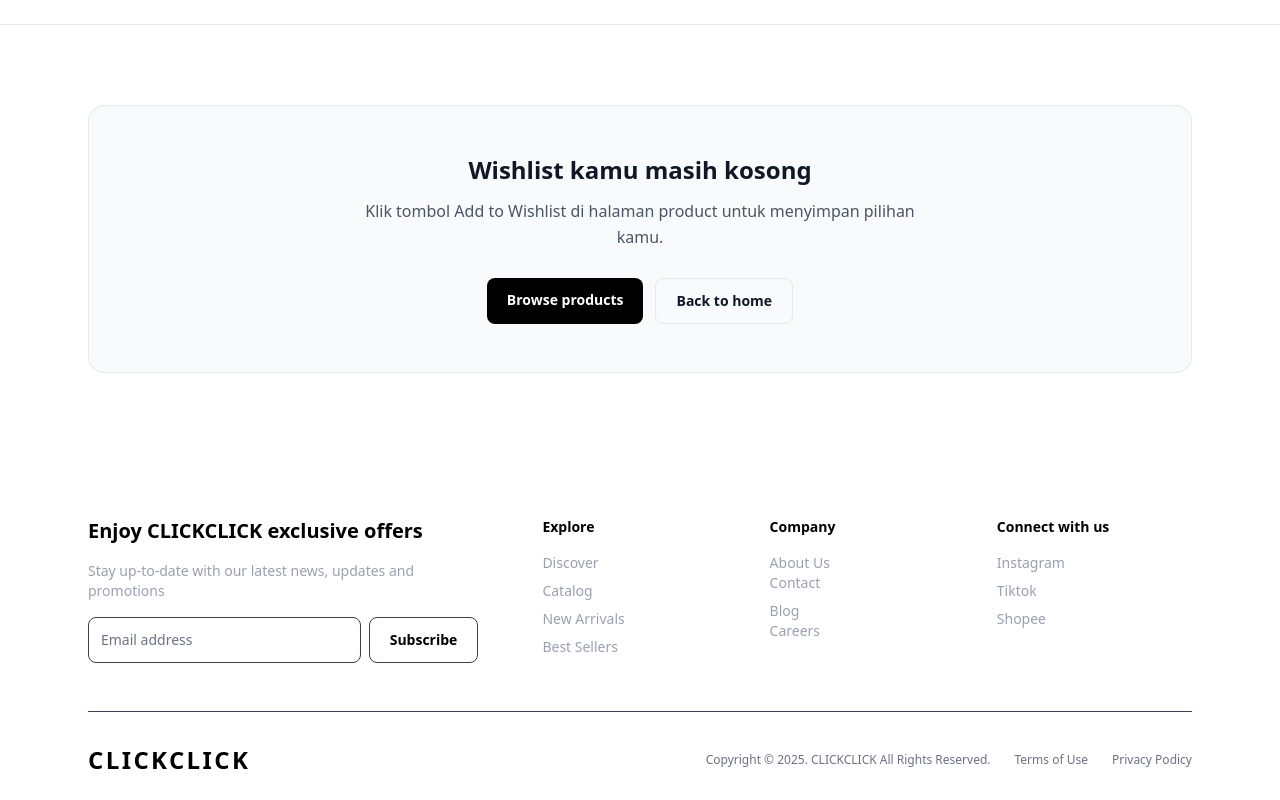
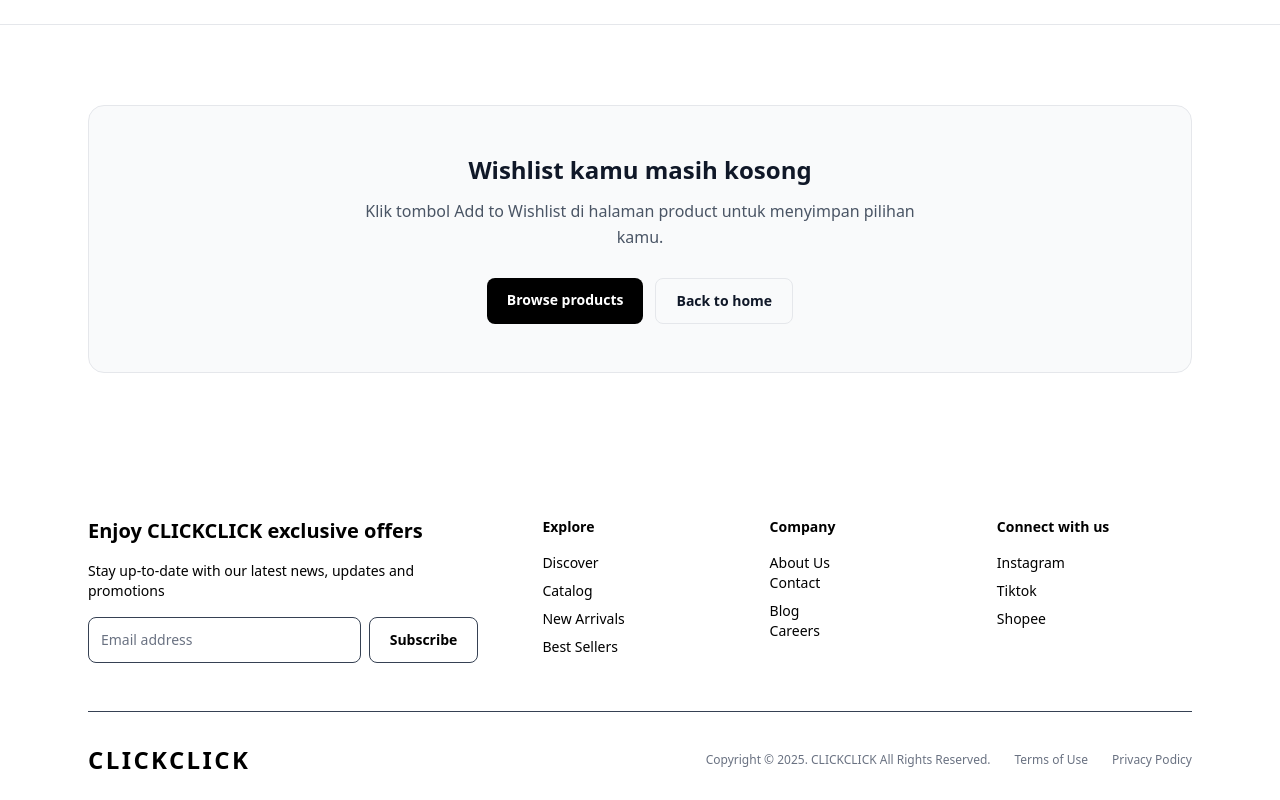
Before and after one commit to chiesazn-coder/clickclicknew, a React (Vite) app: page /wishlist in a window 1280 px wide. Shown: the part 376-1176 px from the top of the page. Built offline with nearby package versions, Linux system fonts and the light colour scheme.

Commit message:
navbar hover color

```diff
--- a/src/components/Footer.jsx
+++ b/src/components/Footer.jsx
@@ -13,7 +13,7 @@ const Footer = () => {
                         <h3 className="text-xl font-bold mb-4">
                             Enjoy CLICKCLICK exclusive offers
                         </h3>
-                        <p className="text-sm text-gray-400 mb-4">
+                        <p className="text-sm text-black mb-4">
                             Stay up-to-date with our latest news, updates and promotions
                         </p>
                         <form className="flex space-x-2">
@@ -34,35 +34,35 @@ const Footer = () => {
                     {/* Kolom 2: Explore */}
                     <div>
                         <h4 className="font-semibold mb-4 text-sm">Explore</h4>
-                        <ul className="space-y-2 text-sm text-gray-400">
+                        <ul className="space-y-2 text-sm text-black">
                             <li>
-                                <a href="#all-products" className="hover:text-white transition">
+                                <a href="#all-products" className="hover:text-pink-500 transition">
                                     Discover
                                 </a>
                             </li>
                             <li>
-                                <Link to="/catalog" className="hover:text-white transition">
+                                <Link to="/catalog" className="hover:text-pink-500 transition">
                                     Catalog
                                 </Link>
                             </li>
-                            <li><a href="#" className="hover:text-white transition">New Arrivals</a></li>
-                            <li><a href="#" className="hover:text-white transition">Best Sellers</a></li>
+                            <li><a href="#" className="hover:text-pink-500 transition">New Arrivals</a></li>
+                            <li><a href="#" className="hover:text-pink-500 transition">Best Sellers</a></li>
                         </ul>
                     </div>
 
                     {/* Kolom 3: Marketplace/Company */}
                     <div>
                         <h4 className="font-semibold mb-4 text-sm">Company</h4>
-                        <ul className="space-y-2 text-sm text-gray-400">
-                            <Link to="/about" className="hover:text-white transition">About Us</Link>
+                        <ul className="space-y-2 text-sm text-black">
+                            <Link to="/about" className="hover:text-pink-500 transition">About Us</Link>
                             <li>
-                                <Link to="/contact" className="hover:text-white transition">
+                                <Link to="/contact" className="hover:text-pink-500 transition">
                                     Contact
                                 </Link>
                             </li>
-                            <Link to="/blog" className="hover:text-white transition">Blog</Link>
+                            <Link to="/blog" className="hover:text-pink-500 transition">Blog</Link>
                             <li>
-                                <Link to="/careers" className="hover:text-white transition">
+                                <Link to="/careers" className="hover:text-pink-500 transition">
                                     Careers
                                 </Link>
                             </li>
@@ -72,10 +72,10 @@ const Footer = () => {
                     {/* Kolom 4: Connect with us */}
                     <div>
                         <h4 className="font-semibold mb-4 text-sm">Connect with us</h4>
-                        <ul className="space-y-2 text-sm text-gray-400">
-                            <li><a href="https://www.instagram.com/clickclickofficial.id/" className="hover:text-white transition">Instagram</a></li>
-                            <li><a href="https://www.tiktok.com/@clickclickmall?_r=1&_t=ZS-92Txsmk9ROj" className="hover:text-white transition">Tiktok</a></li>
-                            <li><a href="https://shopee.co.id/shop/1556220986" className="hover:text-white transition">Shopee</a></li>
+                        <ul className="space-y-2 text-sm text-black">
+                            <li><a href="https://www.instagram.com/clickclickofficial.id/" className="hover:text-pink-500 transition">Instagram</a></li>
+                            <li><a href="https://www.tiktok.com/@clickclickmall?_r=1&_t=ZS-92Txsmk9ROj" className="hover:text-pink-500 transition">Tiktok</a></li>
+                            <li><a href="https://shopee.co.id/shop/1556220986" className="hover:text-pink-500 transition">Shopee</a></li>
                         </ul>
                     </div>
                 </div>
```
